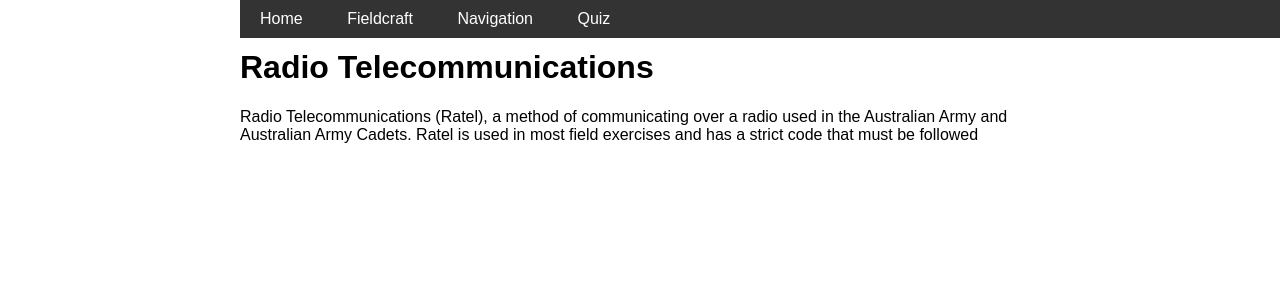
After one commit to Georgepearce2807/at1, a Django app: page /eduprod/ratel in a window 1280 px wide. The commit adds this page. Shown: the top 300 px of the page. Run offline with Django 5.2, Linux system fonts and the light colour scheme.

Commit message:
Eduprod v1.3 - Added multiple pages and very basic page content

```diff
--- a/eduprod/static/eduprod/styles.css
+++ b/eduprod/static/eduprod/styles.css
@@ -3,7 +3,8 @@ body {
     display: block;
     margin-left: auto;
     margin-right: auto;
-    width: 1000px;
+    width: 800px;
+    background-color: #ffffff
 
 }
 
@@ -12,3 +13,40 @@ body {
 .question, .answer { margin: 20px; font-size: 18px; }
 
 #revealBtn { margin: 20px; font-size: 16px; cursor: pointer; }
+
+nav {
+    background-color: #333;
+    position: fixed;
+    width: 100%;
+    top: 0;
+}
+
+nav ul {
+    list-style-type: none;
+    padding: 0;
+    margin: 0;
+}
+
+nav ul li {
+    display: inline;
+}
+
+nav ul li a {
+    display: inline-block;
+    padding: 10px 20px;
+    text-decoration: none;
+    color: #fff;
+}
+
+nav ul li a:hover {
+    background-color: #555;
+}
+
+.container {
+    width: 80%;
+    margin: 50px auto;
+    border: 1px solid #ccc;
+    padding: 20px;
+    max-height: 400px;
+    overflow-y: auto;
+}
--- /dev/null
+++ b/eduprod/templates/eduprod/ratel.html
@@ -0,0 +1,25 @@
+{% load static %}
+<!DOCTYPE html>
+<html lang="en">
+<head>
+    <meta charset="UTF-8">
+    <meta name="viewport" content="width=device-width, initial-scale=1.0">
+    <title>Ratel</title>
+    <link href="{% static 'eduprod/styles.css' %}" rel="stylesheet">
+    <script src="{% static 'eduprod/scripts.js' %}" defer></script>
+</head>
+<body>
+    <nav>
+        <ul>
+            <li><a href="{% url 'index' %}">Home</a></li>
+            <li><a href="#">Fieldcraft</a></li>
+            <li><a href="#">Navigation</a></li>
+            <li><a href="{% url 'quiz' %}">Quiz</a></li>
+        </ul>
+    </nav>
+    <h1>Radio Telecommunications</h1>
+    <p>
+        Radio Telecommunications (Ratel), a method of communicating over a radio used in the Australian Army and Australian Army Cadets.
+        Ratel is used in most field exercises and has a strict code that must be followed
+    </p>
+</body>
--- a/eduprod/urls.py
+++ b/eduprod/urls.py
@@ -3,4 +3,6 @@ from . import views
 
 urlpatterns = [
     path('', views.index, name='index'),
+    path('ratel', views.ratel, name='ratel'),
+    path('quiz', views.quiz, name='quiz'),
 ]
--- a/eduprod/views.py
+++ b/eduprod/views.py
@@ -3,6 +3,12 @@ from django.shortcuts import render
 from .models import Question
 
 def index(request):
+    return render(request, 'eduprod/index.html')
+
+def ratel(request):
+    return render(request, 'eduprod/ratel.html')
+
+def quiz(request):
     questions = Question.objects.all()
     questions_json = serializers.serialize('json', questions)
-    return render(request, 'eduprod/index.html', {'questions_json': questions_json})
+    return render(request, 'eduprod/quiz.html', {'questions_json': questions_json})
```
Also changed, not shown: eduprod/templates/eduprod/index.html (+27 -7 lines), eduprod/templates/eduprod/layout.html (deleted, +0 -13 lines), eduprod/templates/eduprod/quiz.html (added, +27 -0 lines).
